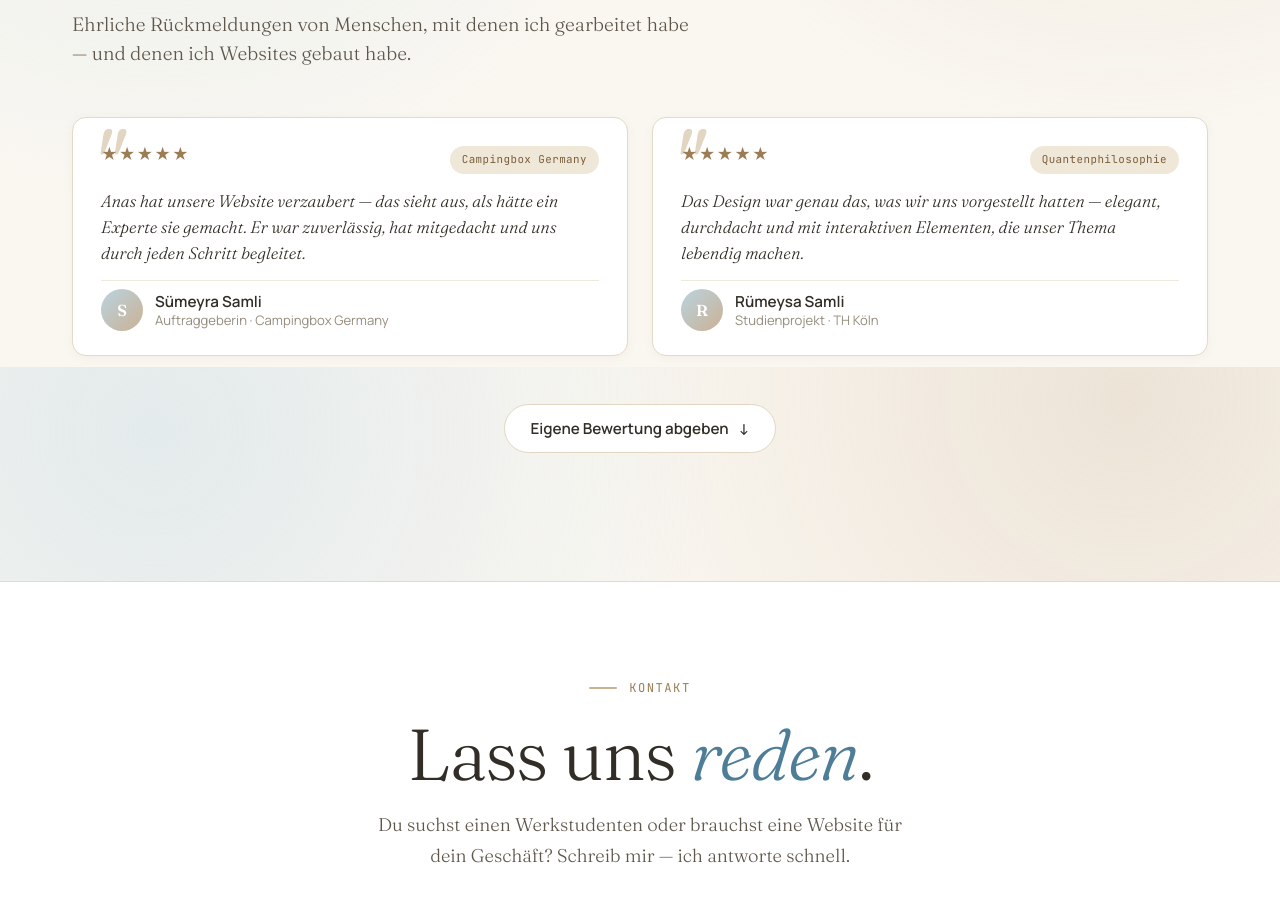
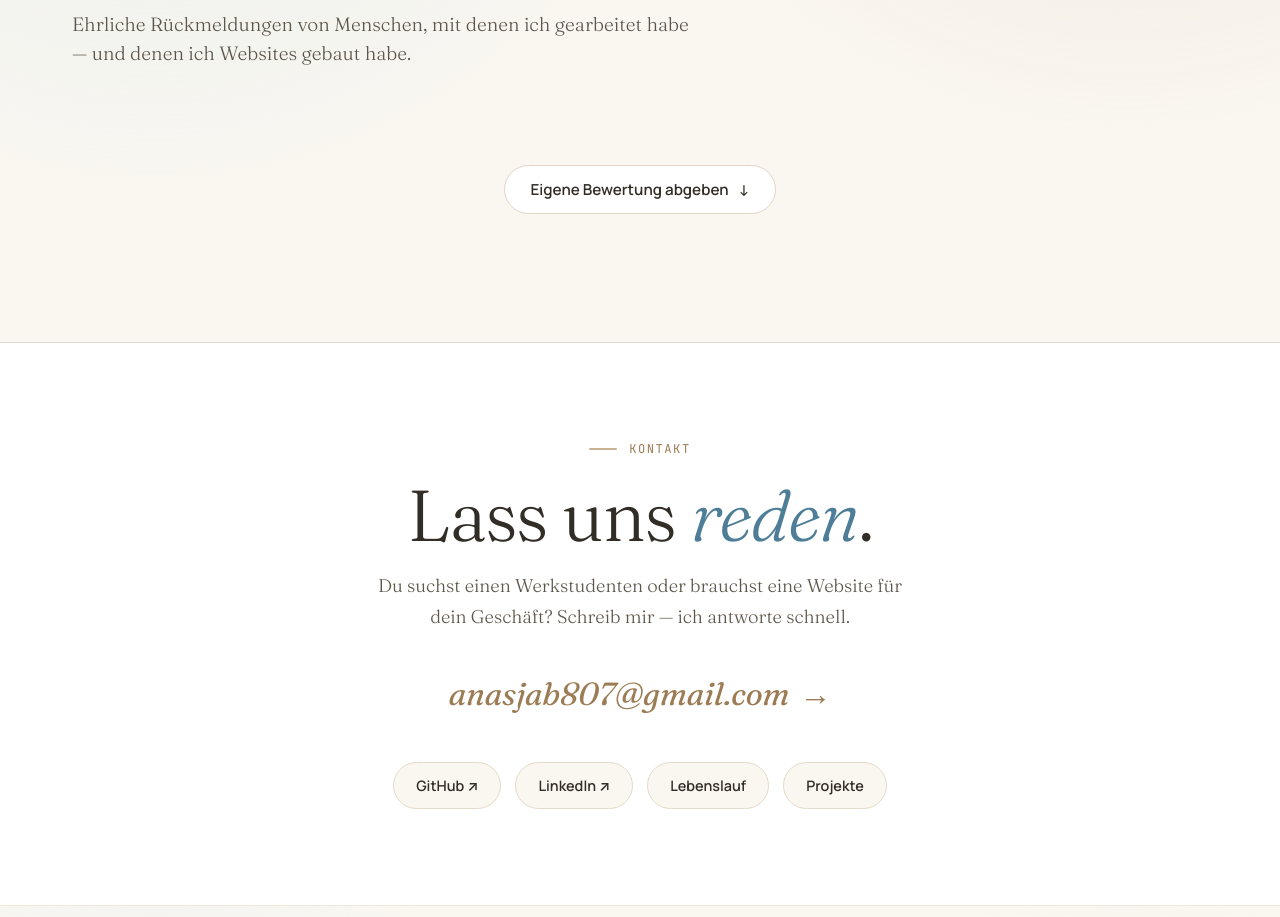
Before and after one commit to anasJabaly/portfolio, a plain HTML site: page index.html in a window 1280 px wide. Shown: the part 2833-3750 px from the top of the page. Drawn offline with Linux system fonts and the light colour scheme.

```diff
--- a/index.html
+++ b/index.html
@@ -162,41 +162,8 @@
       -->
       <div class="reviews-grid">
 
-        <!-- Beispiel 1 — PLATZHALTER, anpassen oder löschen -->
-        <div class="review-card">
-          <div class="review-header">
-            <div class="review-stars">★★★★★</div>
-            <span class="review-project-badge">Campingbox Germany</span>
-          </div>
-          <p class="review-text">
-            Anas hat unsere Website verzaubert — das sieht aus, als hätte ein Experte sie gemacht. Er war zuverlässig, hat mitgedacht und uns durch jeden Schritt begleitet.
-          </p>
-          <div class="review-author">
-            <div class="review-avatar">S</div>
-            <div class="review-author-info">
-              <div class="name">Sümeyra Samli</div>
-              <div class="role">Auftraggeberin · Campingbox Germany</div>
-            </div>
-          </div>
-        </div>
 
-        <!-- Beispiel 2 — PLATZHALTER, anpassen oder löschen -->
-        <div class="review-card">
-          <div class="review-header">
-            <div class="review-stars">★★★★★</div>
-            <span class="review-project-badge">Quantenphilosophie</span>
-          </div>
-          <p class="review-text">
-            Das Design war genau das, was wir uns vorgestellt hatten — elegant, durchdacht und mit interaktiven Elementen, die unser Thema lebendig machen.
-          </p>
-          <div class="review-author">
-            <div class="review-avatar">R</div>
-            <div class="review-author-info">
-              <div class="name">Rümeysa Samli</div>
-              <div class="role">Studienprojekt · TH Köln</div>
-            </div>
-          </div>
-        </div>
+
 
       </div>
 
```
